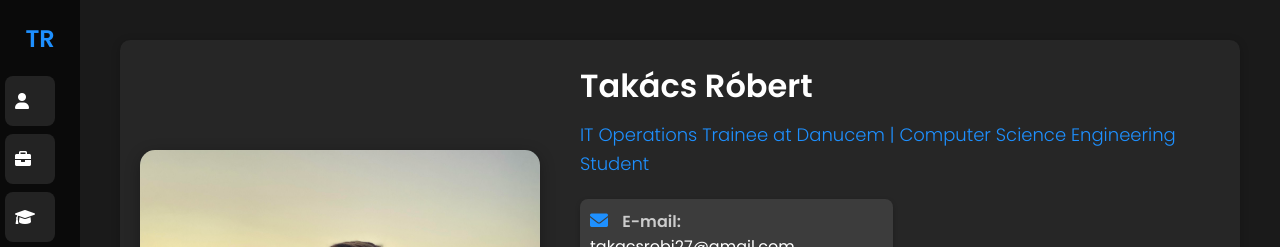
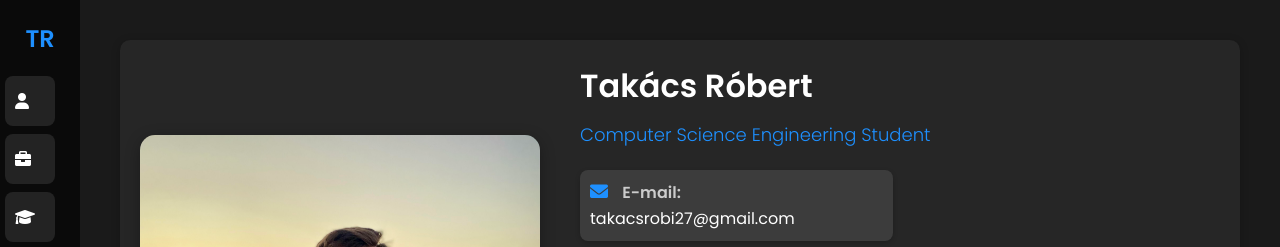
Before and after one commit to takacsrobi/MyWebsite, a plain HTML site: page index.html in a window 1280 px wide. Shown: the top 247 px of the page. Drawn offline with Linux system fonts and the light colour scheme.

Commit message:
Update index.html

```diff
--- a/index.html
+++ b/index.html
@@ -25,7 +25,7 @@
                     <img src="Kep_1.jpg" alt="Profilkép" class="profile-img">
                     <div class="profile-info">
                         <h1>Takács Róbert</h1>
-                        <p class="title">IT Operations Trainee at Danucem | Computer Science Engineering Student</p>
+                        <p class="title">Computer Science Engineering Student</p>
                         <div class="contact-container">
                             <ul class="contact-list">
                                 <li><i class="fas fa-envelope"></i> <strong>E-mail:</strong>     takacsrobi27@gmail.com</li>
```
